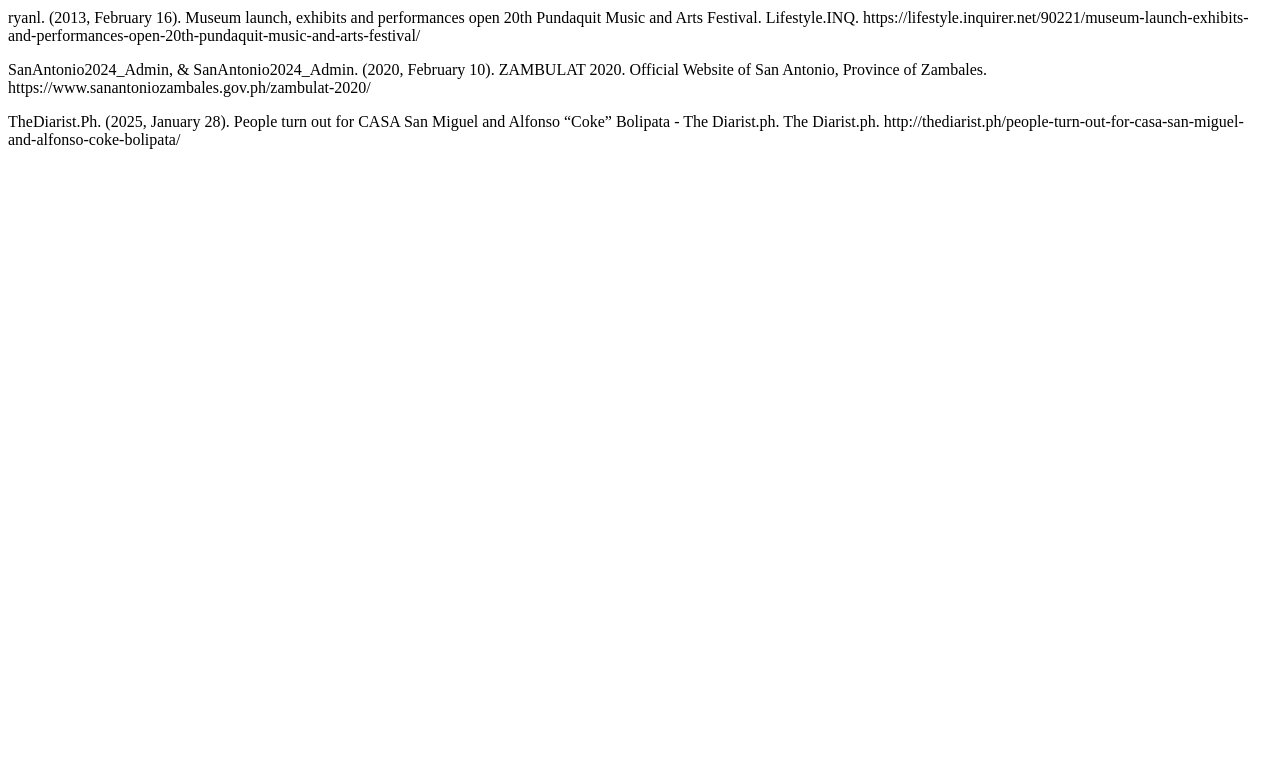
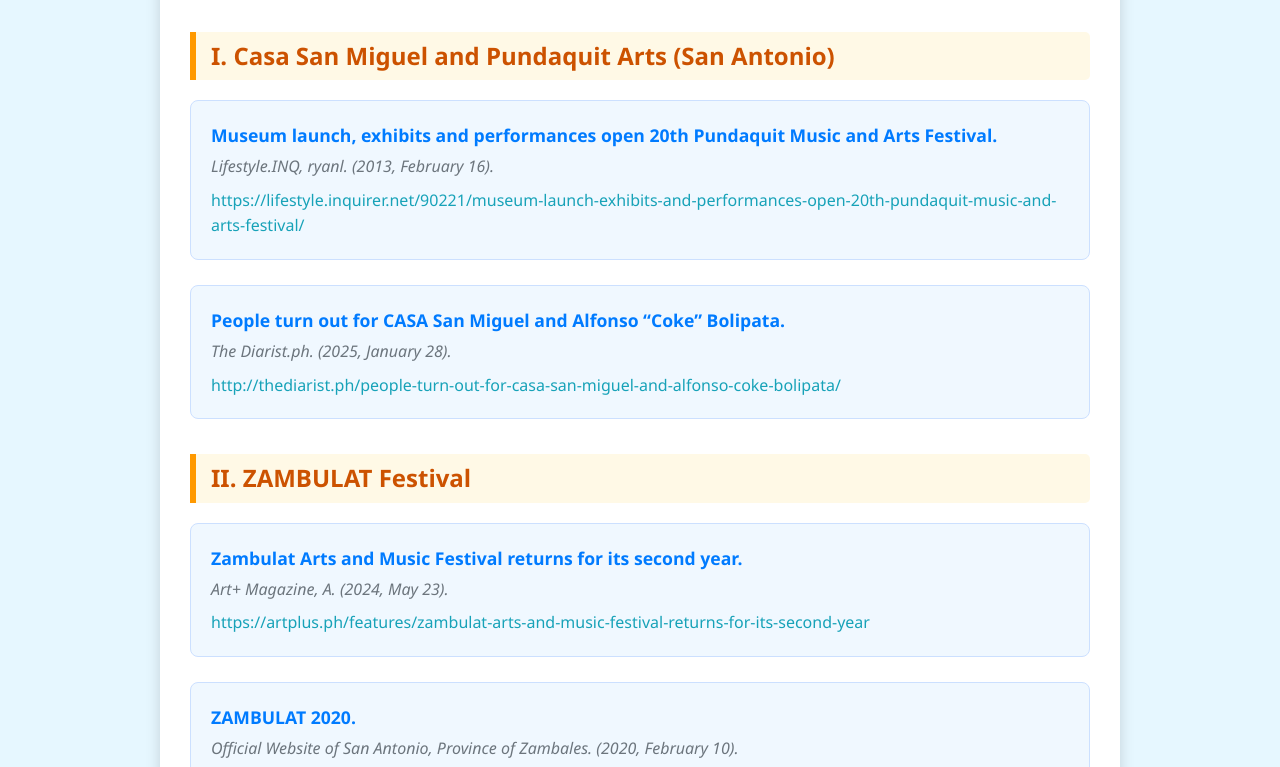
Before and after one commit to kizeredd/CparPeta2AndradaMarasigan, a plain HTML site: page references.html in a window 1280 px wide. Shown: the part 193-960 px from the top of the page. Before the commit the page ends 800 px from the top, so only its background shows below. Drawn offline with Linux system fonts and the light colour scheme.

Commit message:
Update references.html

```diff
--- a/references.html
+++ b/references.html
@@ -1,15 +1,135 @@
-<html>
-	<head>
-		<title> References </title>
-	</head>
-	<body>
-		<h1><center>References</center></h1>
-			<p> Artist (Elmer Borlongan). (2024). Gallerybig.com. https://www.gallerybig.com/gallerybigborlongan.html</p>
-			<p> Magazine, A. (2024, May 23). Art+ Magazine. Art+ Magazine. https://artplus.ph/features/zambulat-arts-and-music-festival-returns-for-its-second-year </p>
-			<p> Mark Ronald Sioson. (2024). Namiart-Gallery. https://www.namiart-gallery.com/collections/mark-ronald-sioson </p>
-			<p> Mirasol, A. (2015). RIC ARTE’S SEARCH. Blogspot.com. https://arnel-mirasol.blogspot.com/2014/04/ric-artes-search.html </p>
-			<p> ryanl. (2013, February 16). Museum launch, exhibits and performances open 20th Pundaquit Music and Arts Festival. Lifestyle.INQ. https://lifestyle.inquirer.net/90221/museum-launch-exhibits-and-performances-open-20th-pundaquit-music-and-arts-festival/ </p>
-			<p> SanAntonio2024_Admin, & SanAntonio2024_Admin. (2020, February 10). ZAMBULAT 2020. Official Website of San Antonio, Province of Zambales. https://www.sanantoniozambales.gov.ph/zambulat-2020/</p>
-			<p> TheDiarist.Ph. (2025, January 28). People turn out for CASA San Miguel and Alfonso “Coke” Bolipata - The Diarist.ph. The Diarist.ph. http://thediarist.ph/people-turn-out-for-casa-san-miguel-and-alfonso-coke-bolipata/ </p>
-	</body>
+<!DOCTYPE html>
+<html lang="en">
+<head>
+    <meta charset="UTF-8">
+    <meta name="viewport" content="width=device-width, initial-scale=1.0">
+    <title>References for San Antonio and Zambales Arts</title>
+    <style>
+        body {
+            font-family: 'Segoe UI', Tahoma, Geneva, Verdana, sans-serif;
+            line-height: 1.6;
+            margin: 20px;
+            background-color: #e6f7ff; /* Light blue background for a cool, professional look */
+            color: #333;
+        }
+        .container {
+            max-width: 900px;
+            margin: auto;
+            background: #ffffff;
+            padding: 30px;
+            border-radius: 12px;
+            box-shadow: 0 8px 15px rgba(0, 0, 0, 0.15);
+        }
+        h1 {
+            color: #004d99; /* Deep blue title */
+            border-bottom: 4px double #004d99;
+            padding-bottom: 12px;
+            margin-bottom: 30px;
+            text-align: center;
+            font-size: 2em;
+        }
+        h2 {
+            color: #cc5200; /* Vibrant orange for section headings */
+            margin-top: 35px;
+            border-left: 6px solid #ff9900;
+            padding-left: 15px;
+            background-color: #fff9e6;
+            padding-top: 5px;
+            padding-bottom: 5px;
+            border-radius: 0 5px 5px 0;
+        }
+        .reference-list {
+            list-style-type: none;
+            padding: 0;
+        }
+        .reference-item {
+            margin-bottom: 25px;
+            padding: 20px;
+            border: 1px solid #cce0ff; /* Light blue border */
+            border-radius: 8px;
+            background-color: #f0f8ff; /* Very light blue item background */
+            transition: transform 0.3s ease-in-out;
+        }
+        .reference-item:hover {
+            transform: translateY(-3px);
+            box-shadow: 0 5px 15px rgba(0, 0, 0, 0.1);
+        }
+        .source-title {
+            font-weight: bold;
+            color: #007bff;
+            display: block;
+            font-size: 1.1em;
+            margin-bottom: 5px;
+        }
+        .publication-detail {
+            font-style: italic;
+            color: #6c757d;
+            display: block;
+            margin-bottom: 8px;
+        }
+        .link-container a {
+            color: #17a2b8; /* Teal link color */
+            text-decoration: none;
+            word-wrap: break-word;
+        }
+        .link-container a:hover {
+            text-decoration: underline;
+            color: #0056b3;
+        }
+    </style>
+</head>
+<body>
+
+<div class="container">
+    <h1>Art & Cultural References: San Antonio, Zambales Community</h1>
+
+    <h2>I. Casa San Miguel and Pundaquit Arts (San Antonio)</h2>
+    <ul class="reference-list">
+        <li class="reference-item">
+            <span class="source-title">Museum launch, exhibits and performances open 20th Pundaquit Music and Arts Festival.</span>
+            <span class="publication-detail">Lifestyle.INQ, ryanl. (2013, February 16).</span>
+            <div class="link-container"><a href="https://lifestyle.inquirer.net/90221/museum-launch-exhibits-and-performances-open-20th-pundaquit-music-and-arts-festival/">https://lifestyle.inquirer.net/90221/museum-launch-exhibits-and-performances-open-20th-pundaquit-music-and-arts-festival/</a></div>
+        </li>
+        <li class="reference-item">
+            <span class="source-title">People turn out for CASA San Miguel and Alfonso “Coke” Bolipata.</span>
+            <span class="publication-detail">The Diarist.ph. (2025, January 28).</span>
+            <div class="link-container"><a href="http://thediarist.ph/people-turn-out-for-casa-san-miguel-and-alfonso-coke-bolipata/">http://thediarist.ph/people-turn-out-for-casa-san-miguel-and-alfonso-coke-bolipata/</a></div>
+        </li>
+    </ul>
+
+    <h2>II. ZAMBULAT Festival</h2>
+    <ul class="reference-list">
+        <li class="reference-item">
+            <span class="source-title">Zambulat Arts and Music Festival returns for its second year.</span>
+            <span class="publication-detail">Art+ Magazine, A. (2024, May 23).</span>
+            <div class="link-container"><a href="https://artplus.ph/features/zambulat-arts-and-music-festival-returns-for-its-second-year">https://artplus.ph/features/zambulat-arts-and-music-festival-returns-for-its-second-year</a></div>
+        </li>
+        <li class="reference-item">
+            <span class="source-title">ZAMBULAT 2020.</span>
+            <span class="publication-detail">Official Website of San Antonio, Province of Zambales. (2020, February 10).</span>
+            <div class="link-container"><a href="https://www.sanantoniozambales.gov.ph/zambulat-2020/">https://www.sanantoniozambales.gov.ph/zambulat-2020/</a></div>
+        </li>
+    </ul>
+
+    <h2>III. Visual Artists and Galleries</h2>
+    <ul class="reference-list">
+        <li class="reference-item">
+            <span class="source-title">Artist Profile: Elmer Borlongan.</span>
+            <span class="publication-detail">Gallerybig.com. (2024). *Note: Borlongan is closely associated with the Zambales art community via Casa San Miguel.*</span>
+            <div class="link-container"><a href="https://www.gallerybig.com/gallerybigborlongan.html">https://www.gallerybig.com/gallerybigborlongan.html</a></div>
+        </li>
+        <li class="reference-item">
+            <span class="source-title">Artist Profile: Mark Ronald Sioson.</span>
+            <span class="publication-detail">Namiart-Gallery. (2024). *Note: Sioson is a local artist from Castillejos, near San Antonio.*</span>
+            <div class="link-container"><a href="https://www.namiart-gallery.com/collections/mark-ronald-sioson">https://www.namiart-gallery.com/collections/mark-ronald-sioson</a></div>
+        </li>
+        <li class="reference-item">
+            <span class="source-title">RIC ARTE’S SEARCH (Arnel Mirasol).</span>
+            <span class="publication-detail">Blogspot.com. Mirasol, A. (2015). *Focuses on Zambales-based art and community.*</span>
+            <div class="link-container"><a href="https://arnel-mirasol.blogspot.com/2014/04/ric-artes-search.html">https://arnel-mirasol.blogspot.com/2014/04/ric-artes-search.html</a></div>
+        </li>
+    </ul>
+</div>
+
+</body>
 </html>
```
